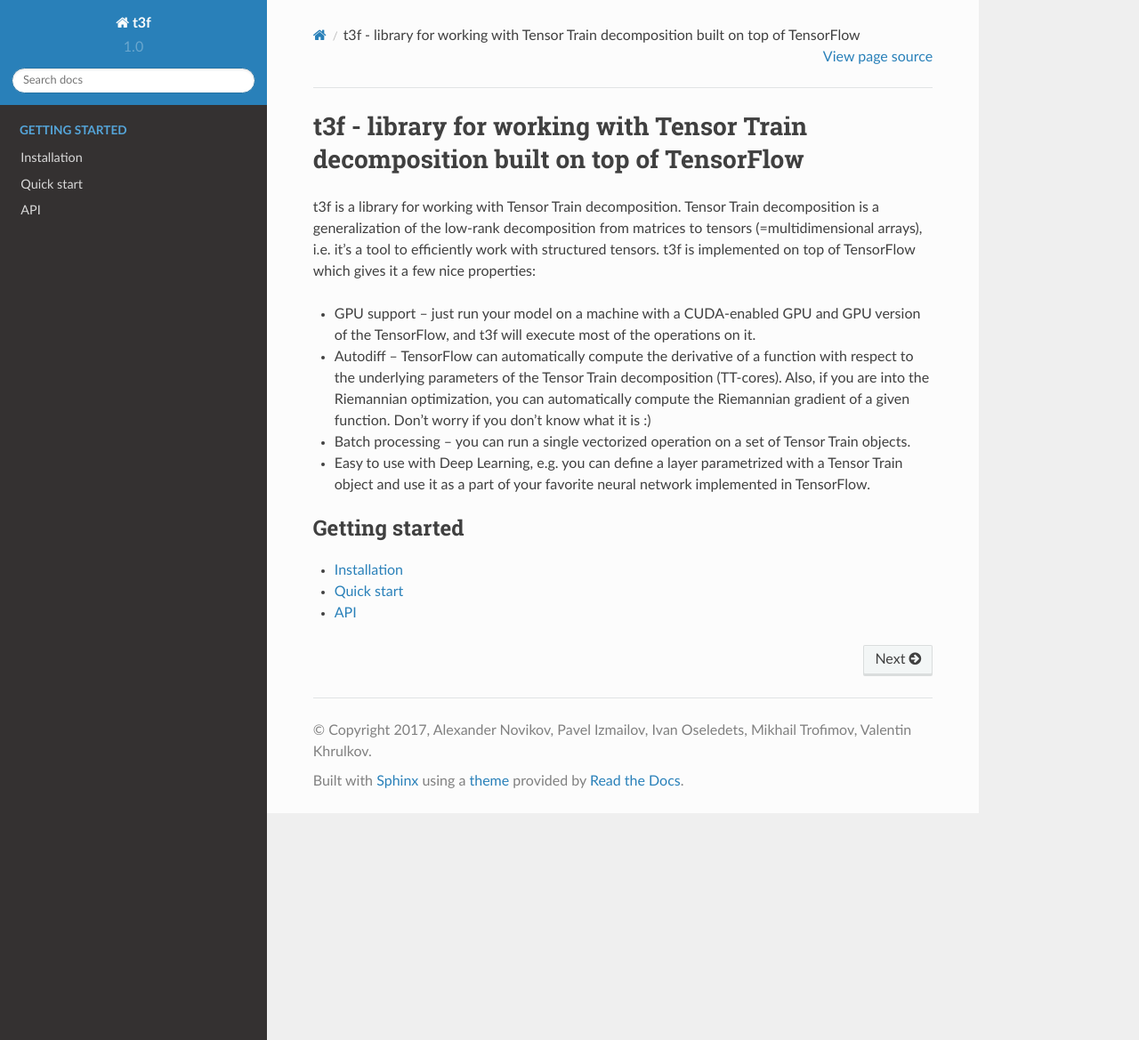
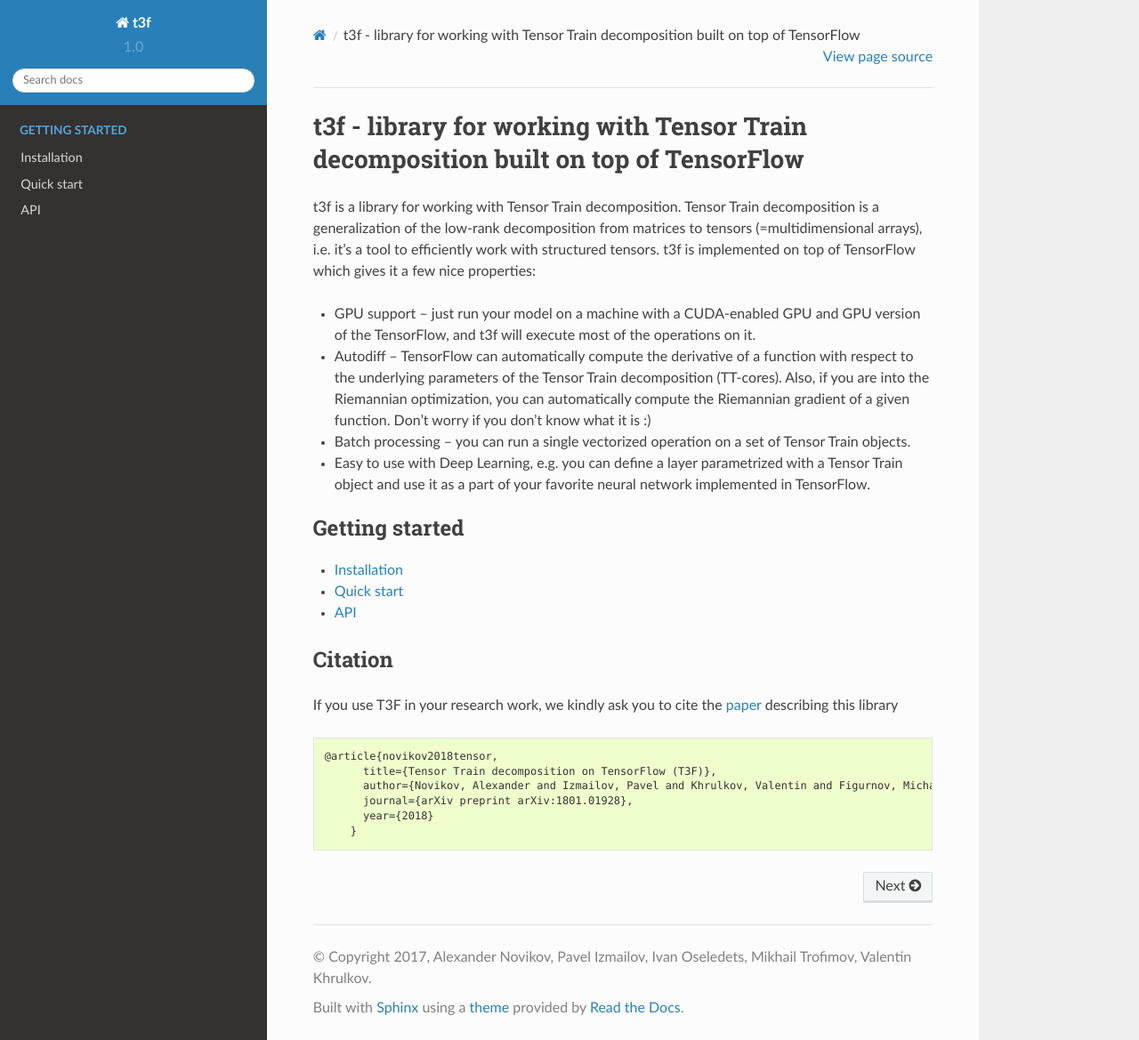
Before and after one commit to Bihaqo/t3f, a Sphinx documentation site: the page built from docs/index.rst, in a window 1280 px wide and 1169 px high. Shown: the whole window at 89% size. Built offline with Sphinx 7.4.7 and the Read the Docs theme 2.0.0, drawn with Linux system fonts in a browser that asks for light colours.

Commit message:
citation block

```diff
--- a/docs/index.rst
+++ b/docs/index.rst
@@ -16,3 +16,19 @@
     installation
     quick_start
     api
+
+Citation
+--------
+
+If you use T3F in your research work, we kindly ask you to cite the paper_ describing this library
+
+.. _paper: https://arxiv.org/abs/1801.01928
+
+.. code-block:: console
+
+    @article{novikov2018tensor,
+	  title={Tensor Train decomposition on TensorFlow (T3F)},
+	  author={Novikov, Alexander and Izmailov, Pavel and Khrulkov, Valentin and Figurnov, Michael and Oseledets, Ivan},
+	  journal={arXiv preprint arXiv:1801.01928},
+	  year={2018}
+	}
```
